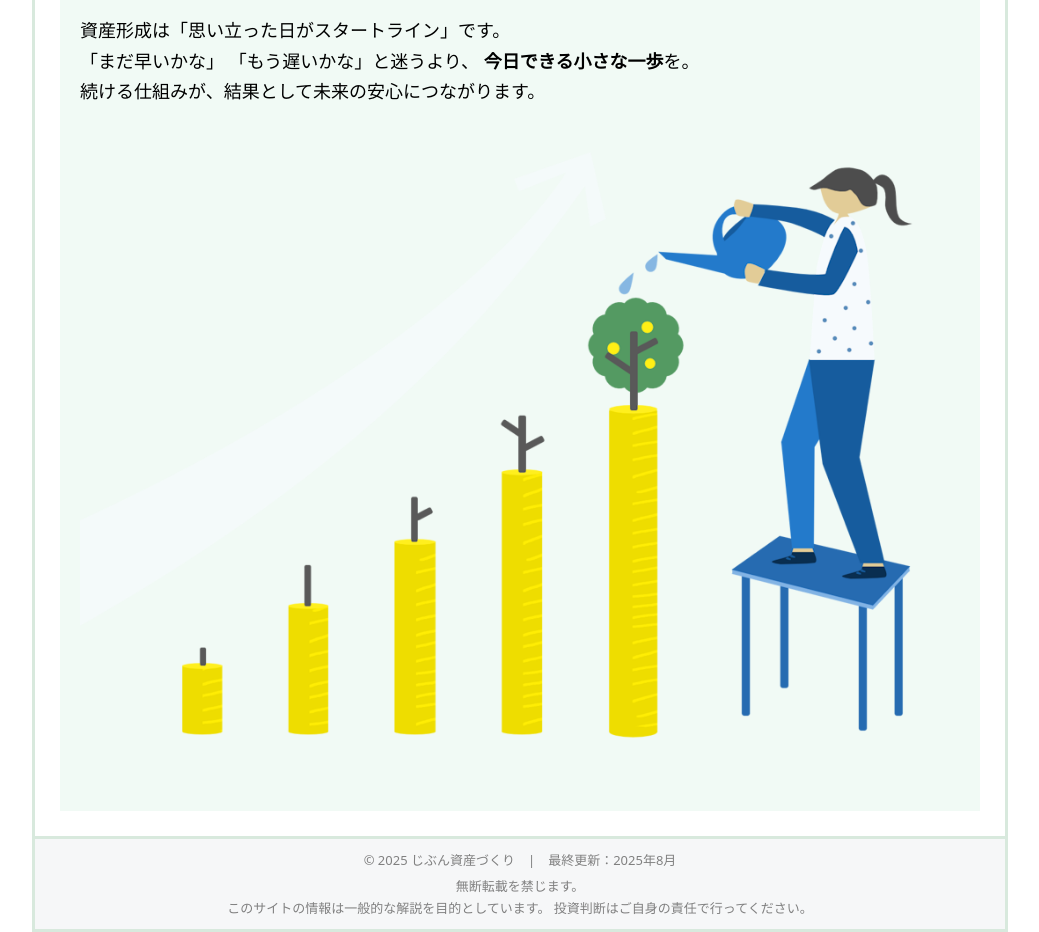
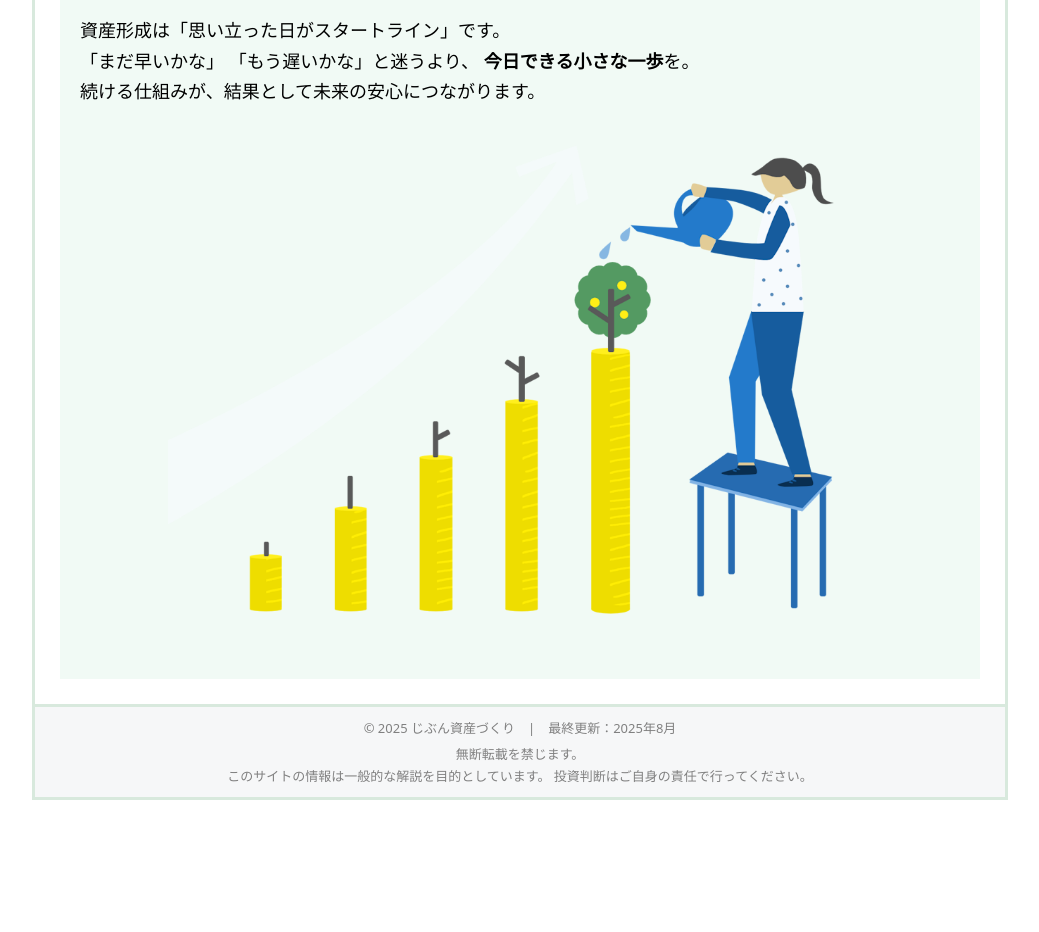
Before and after one commit to Lymora/GrowLab_Web, a plain HTML site: page test.html in a window 1280 px wide. Shown: the part 9003-9935 px from the top of the page, without its empty margins (120-1159 px from the left). After the commit the page ends 9803 px from the top, so only its background shows below. Drawn offline with Linux system fonts and the light colour scheme.

Commit message:
Add files via upload

```diff
--- a/test.html
+++ b/test.html
@@ -534,7 +534,7 @@
             <p>続ける仕組みが、結果として未来の安心につながります。</p>
             <img src="images/Zu_3_2.png"
                  alt="育てる"
-                 class="img-center" loading="lazy" width="1000" height="750">
+                 class="img-center img-compact1" loading="lazy" width="1000" height="750">
           </section>
         </section>
       </main>
```
